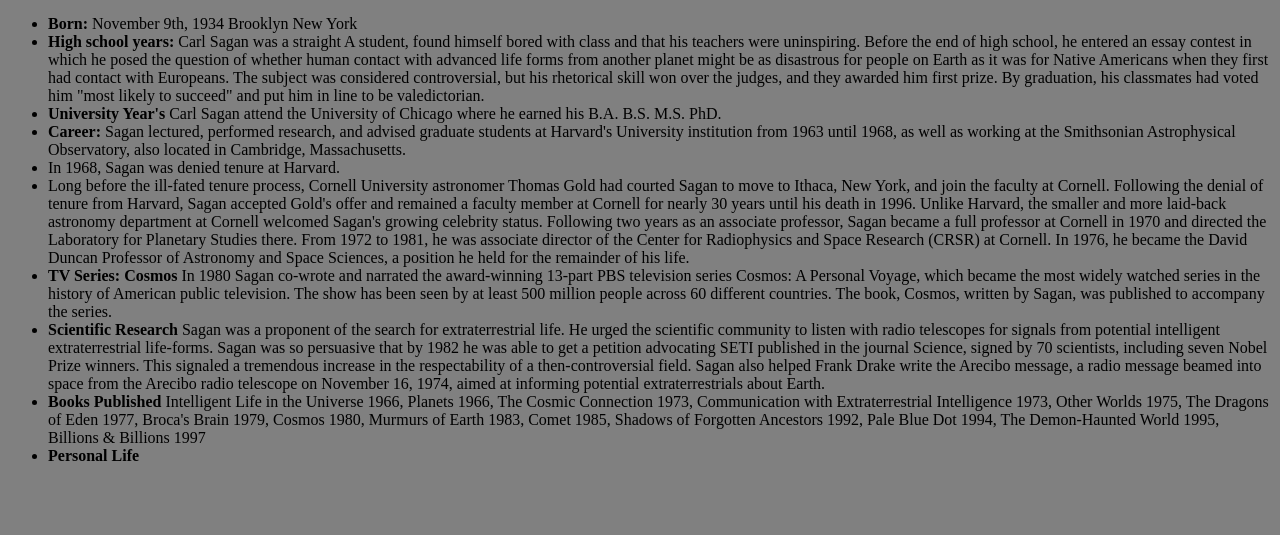
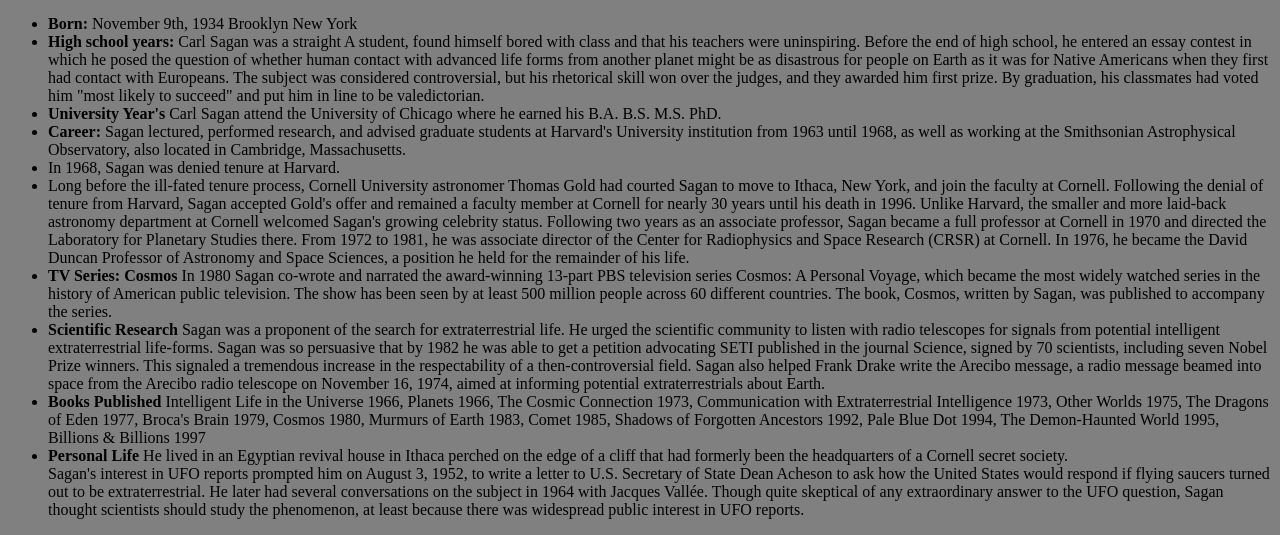
Before and after one commit to noogler617/tribute-page, a plain HTML site: page index.html in a window 1280 px wide. Shown: the part 484-1019 px from the top of the page. Before the commit the page ends 965 px from the top, so only its background shows below. Drawn offline with Linux system fonts and the light colour scheme.

Commit message:
updated index.html

```diff
--- a/index.html
+++ b/index.html
@@ -63,7 +63,14 @@
         The Dragons of Eden 1977, Broca's Brain 1979, Cosmos 1980, Murmurs of Earth 1983, Comet 1985, Shadows of Forgotten Ancestors 1992,
         Pale Blue Dot 1994, The Demon-Haunted World 1995, Billions & Billions 1997
       </li>
-      <li><strong>Personal Life</strong></li>
+      <li><strong>Personal Life</strong>
+        He lived in an Egyptian revival house in Ithaca perched on the edge of a cliff that had formerly been the headquarters of a Cornell secret society.
+        <br />
+        Sagan's interest in UFO reports prompted him on August 3, 1952, to write a letter to U.S. Secretary of State Dean Acheson to ask how the United States would respond if flying saucers turned out to be extraterrestrial.
+        He later had several conversations on the subject in 1964 with Jacques Vallée. Though quite skeptical of any extraordinary answer to the UFO question, Sagan thought scientists should study the phenomenon, at least because there was widespread public interest
+        in UFO reports.
+
+      </li>
     </ul>
   </body>
 </html>
```
